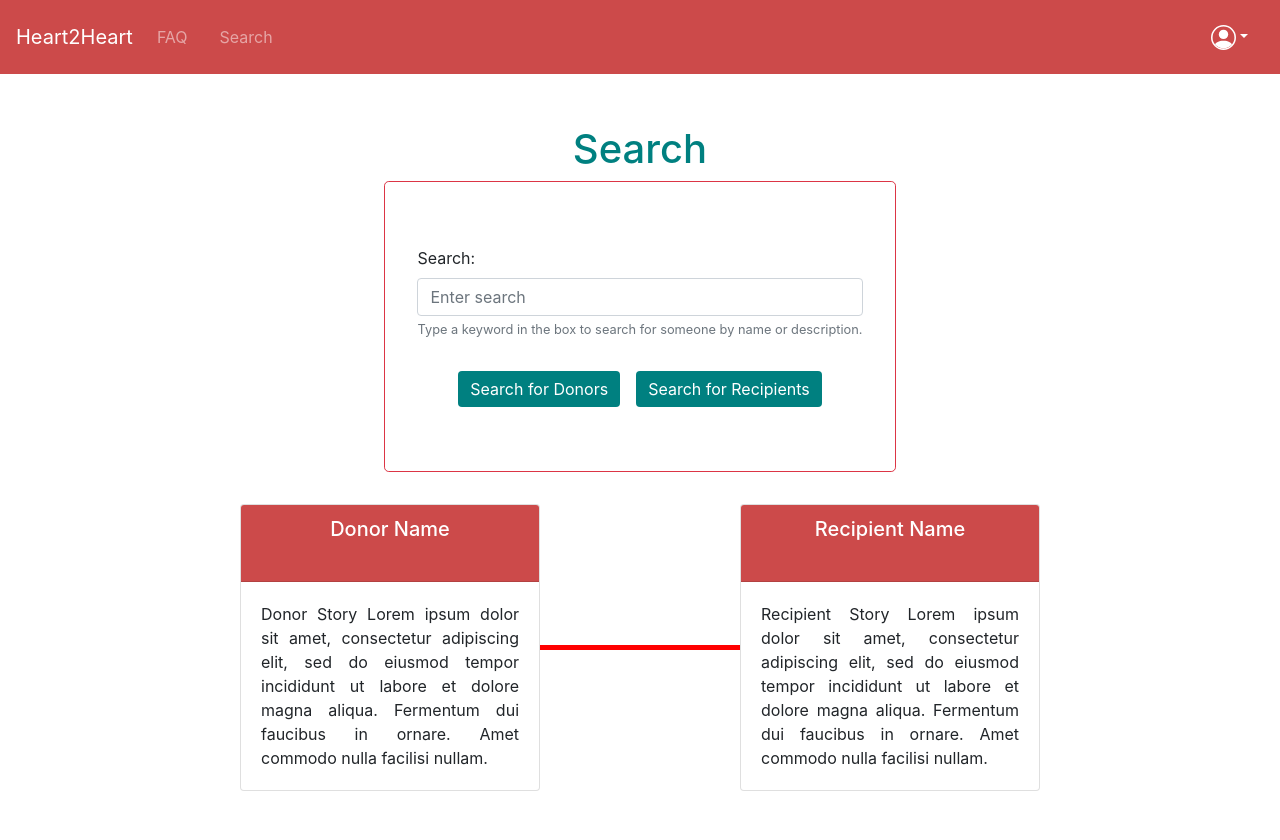
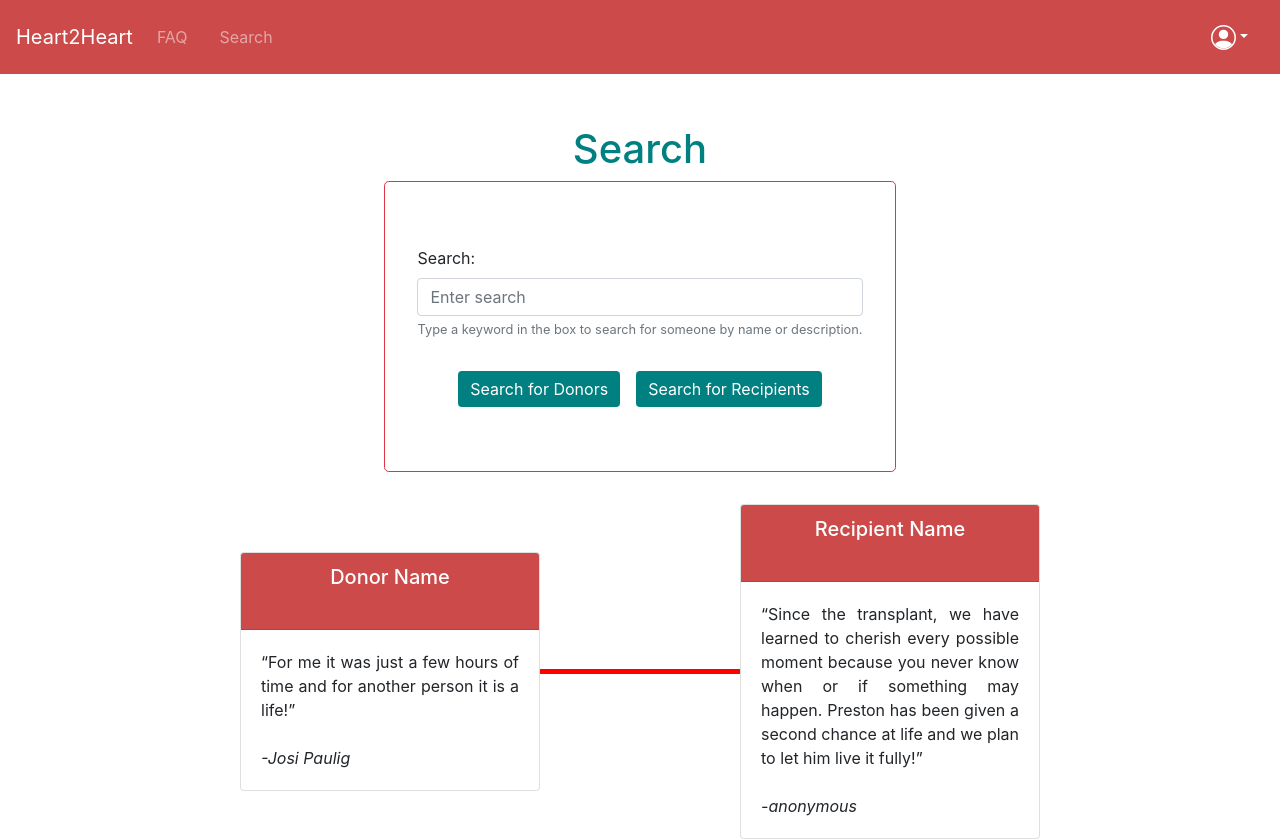
Before and after one commit to garandrew102/Heart2Heart, a React (Create React App) app in the folder heart/client/: page /search in a window 1280 px wide. Shown: the top 840 px of the page. Built offline with nearby package versions, Linux system fonts and the light colour scheme.

Commit message:
search content

```diff
--- a/heart/client/src/components/search/Example.js
+++ b/heart/client/src/components/search/Example.js
@@ -17,9 +17,10 @@ const Example = () => {
           <Card.Title>Donor Name</Card.Title>
         </Card.Header>
         <Card.Body>
-          Donor Story Lorem ipsum dolor sit amet, consectetur adipiscing elit,
-          sed do eiusmod tempor incididunt ut labore et dolore magna aliqua.
-          Fermentum dui faucibus in ornare. Amet commodo nulla facilisi nullam.
+        “For me it was just a few hours of time and for another person it is a life!”
+        <br/>
+        <br/>
+        <i>-Josi Paulig</i>
         </Card.Body>
       </Card>
 
@@ -32,10 +33,10 @@ const Example = () => {
           <Card.Title>Recipient Name</Card.Title>
         </Card.Header>
         <Card.Body>
-          Recipient Story Lorem ipsum dolor sit amet, consectetur adipiscing
-          elit, sed do eiusmod tempor incididunt ut labore et dolore magna
-          aliqua. Fermentum dui faucibus in ornare. Amet commodo nulla facilisi
-          nullam.
+        “Since the transplant, we have learned to cherish every possible moment because you never know when or if something may happen. Preston has been given a second chance at life and we plan to let him live it fully!”
+        <br/>
+        <br/>
+        <i>-anonymous</i>
         </Card.Body>
       </Card>
     </div>
```
